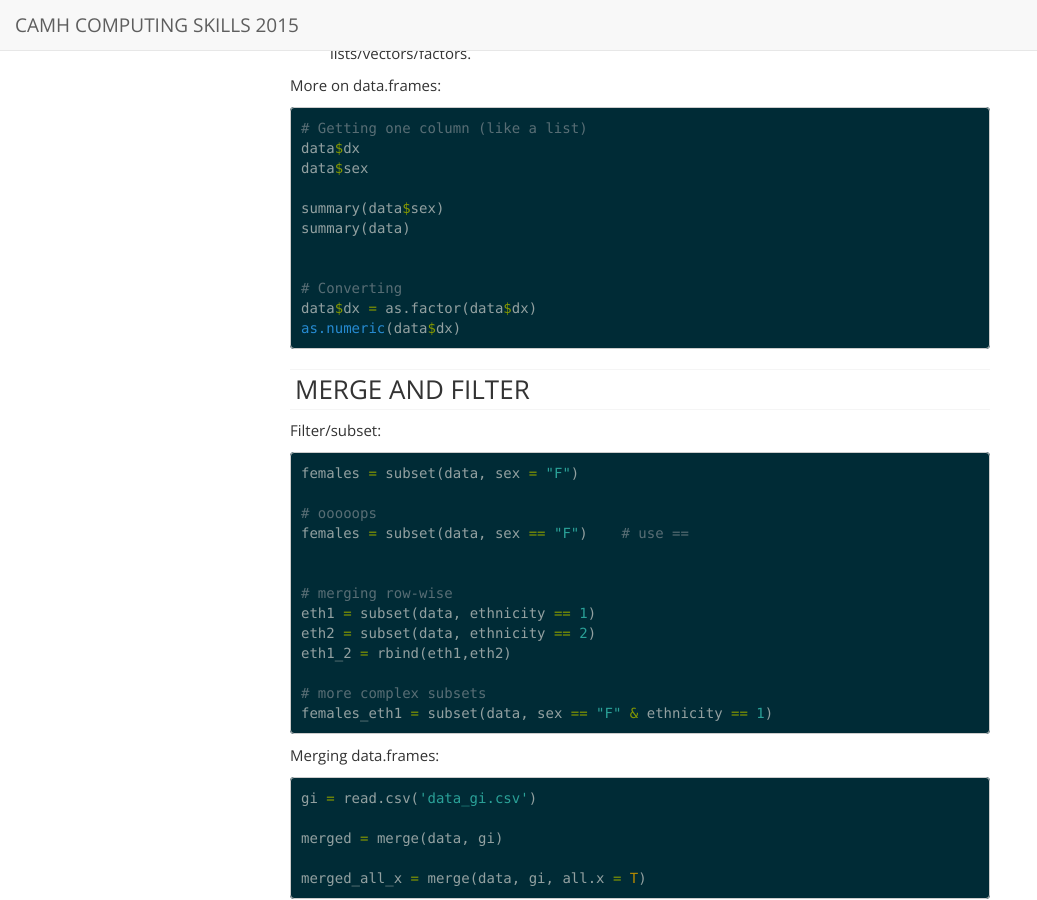
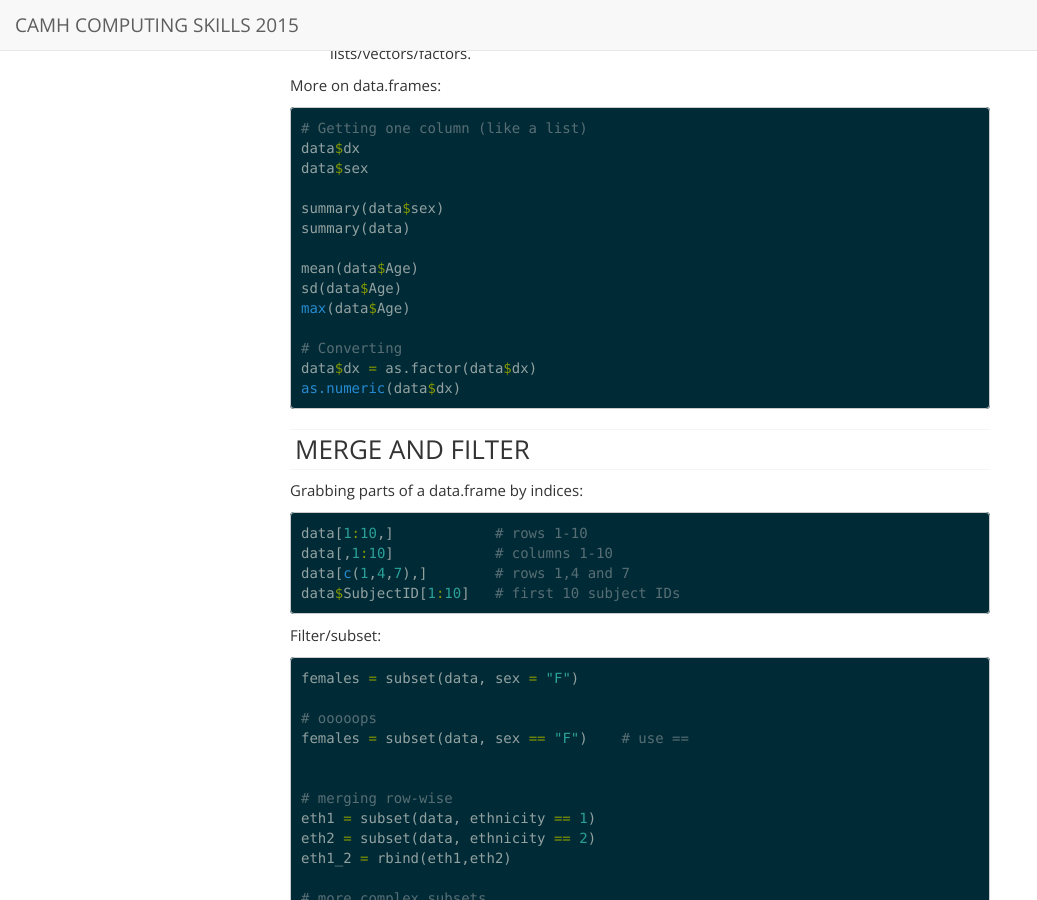
Before and after one commit to TIGRLab/computing-skills-march-2015, a Jekyll site: the page built from R-intro.html, in a window 1280 px wide and 900 px high, scrolled down 1914 px. Shown: the whole window, without its empty margins (0-1037 px from the left). Built offline with Jekyll 4.4.1, drawn with Linux system fonts in a browser that asks for light colours; nearby versions of some CDN libraries; Markdown is read by kramdown in place of the engine named in the settings.

Commit message:
Added a bit more about indexing

````diff
--- a/_includes/R-intro.md
+++ b/_includes/R-intro.md
@@ -94,6 +94,9 @@ data$sex
 summary(data$sex)
 summary(data)
 
+mean(data$Age)
+sd(data$Age)
+max(data$Age)
 
 # Converting
 data$dx = as.factor(data$dx)
@@ -101,6 +104,15 @@ as.numeric(data$dx)
 ```
 
 ### Merge and filter
+
+Grabbing parts of a data.frame by indices:
+
+```r
+data[1:10,]            # rows 1-10
+data[,1:10]            # columns 1-10
+data[c(1,4,7),]        # rows 1,4 and 7
+data$SubjectID[1:10]   # first 10 subject IDs
+```
 
 Filter/subset:
 
````
